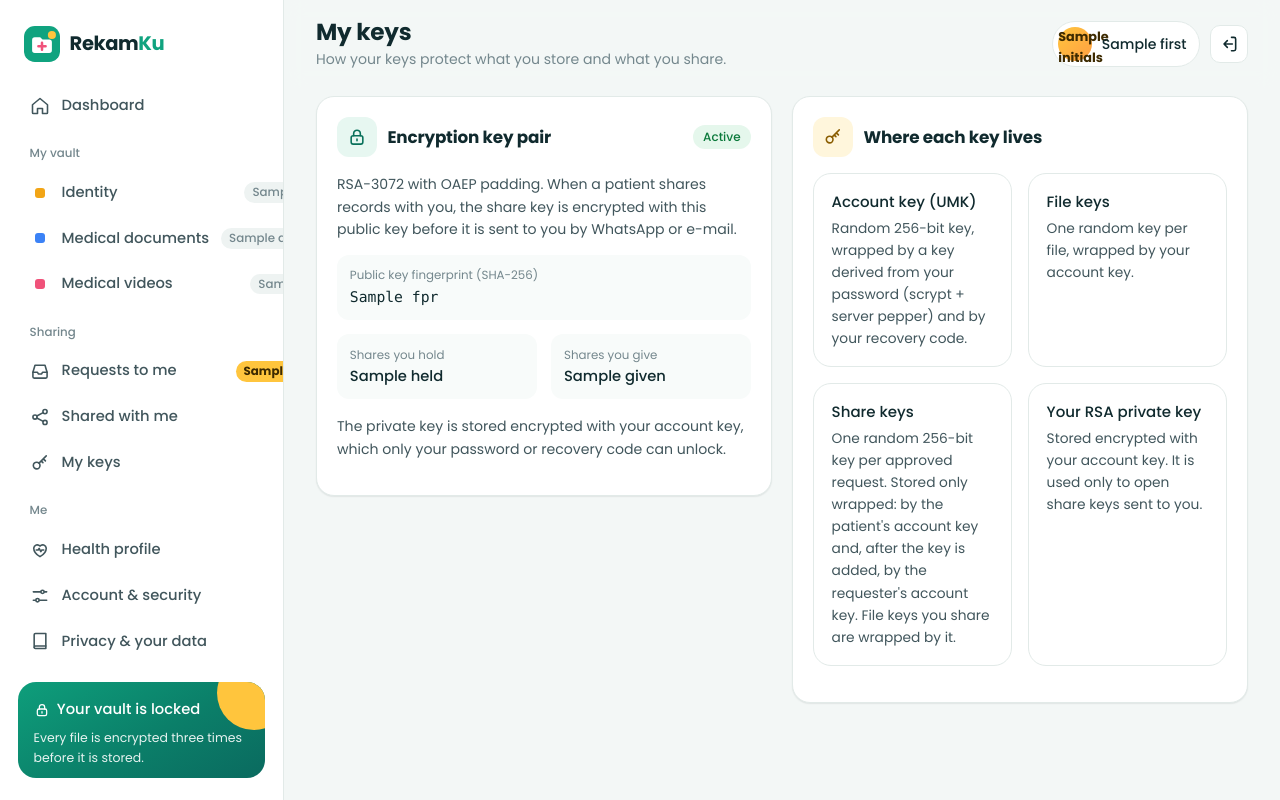
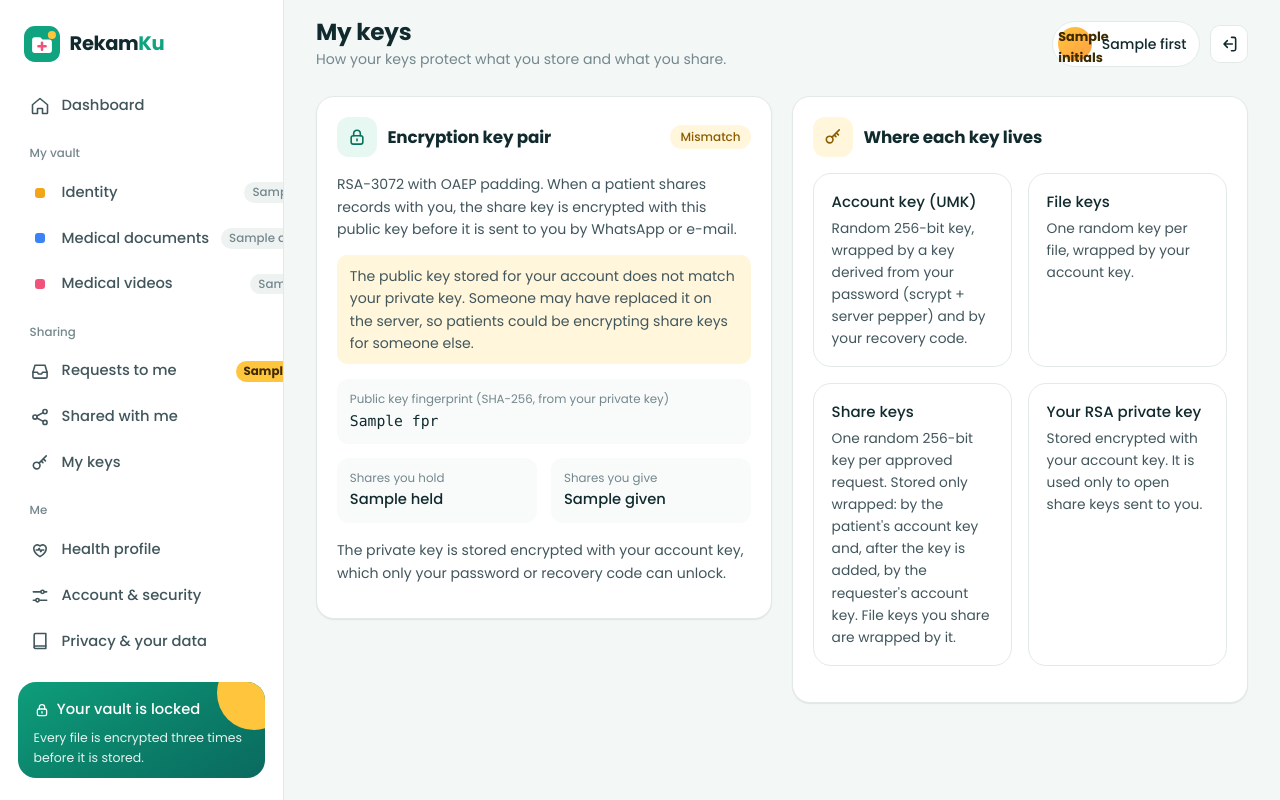
Before and after one commit to mashitaaa/RekamKu, a Python web app: template app/templates/keys/index.html in a window 1280 px wide. Run offline with Jinja, Linux system fonts and the light colour scheme; the template is opened without the code that fills it: most values are stand-ins (such as "Sample title", 1, 10 or a date in 2020).

Commit message:
Show a Mismatch warning on My keys when the stored public key was swapped

```diff
--- a/app/templates/keys/index.html
+++ b/app/templates/keys/index.html
@@ -9,10 +9,11 @@
 <div class="settings">
   <section class="card" aria-labelledby="enc-title">
     <div class="card__head"><div class="card__title"><span class="ico ico--brand">{{ icon('lock') }}</span><h2 id="enc-title">Encryption key pair</h2></div>
-      <span class="chip chip--ok">Active</span></div>
+      {% if intact %}<span class="chip chip--ok">Active</span>{% else %}<span class="chip chip--warn">Mismatch</span>{% endif %}</div>
     <p>RSA-3072 with OAEP padding. When a patient shares records with you, the share key is encrypted with this public key before it is sent to you by WhatsApp or e-mail.</p>
+    {% if not intact %}<p class="key-alert">The public key stored for your account does not match your private key. Someone may have replaced it on the server, so patients could be encrypting share keys for someone else.</p>{% endif %}
     <dl class="facts">
-      <div class="wide"><dt>Public key fingerprint (SHA-256)</dt><dd class="mono small">{{ fpr }}</dd></div>
+      <div class="wide"><dt>Public key fingerprint (SHA-256, from your private key)</dt><dd class="mono small">{{ fpr }}</dd></div>
       <div><dt>Shares you hold</dt><dd class="num">{{ shares.held }}</dd></div>
       <div><dt>Shares you give</dt><dd class="num">{{ shares.given }}</dd></div>
     </dl>
```
